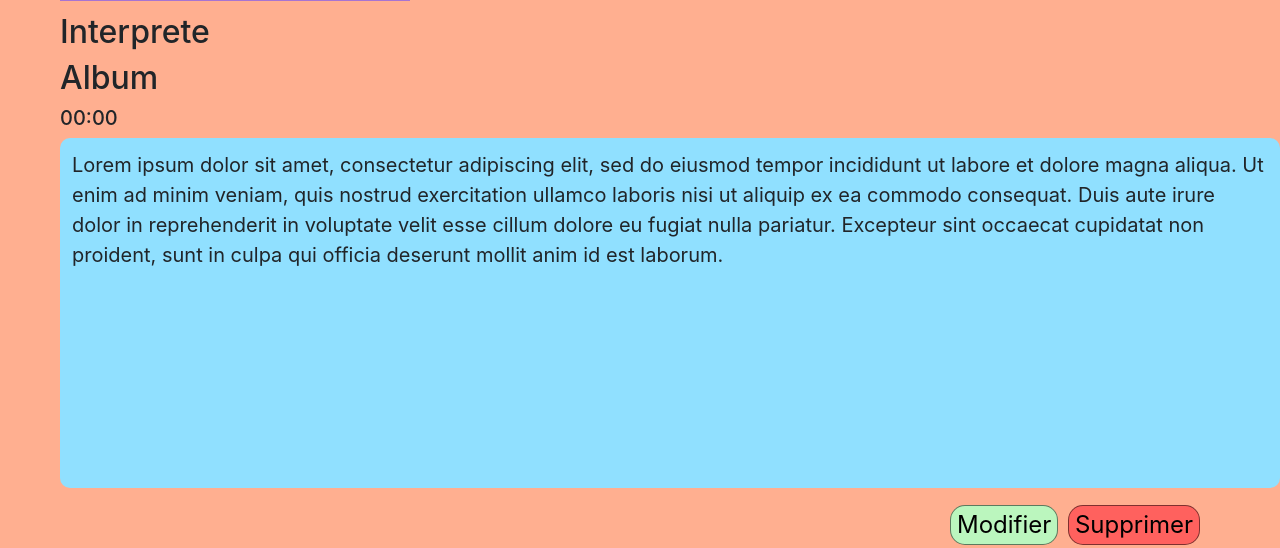
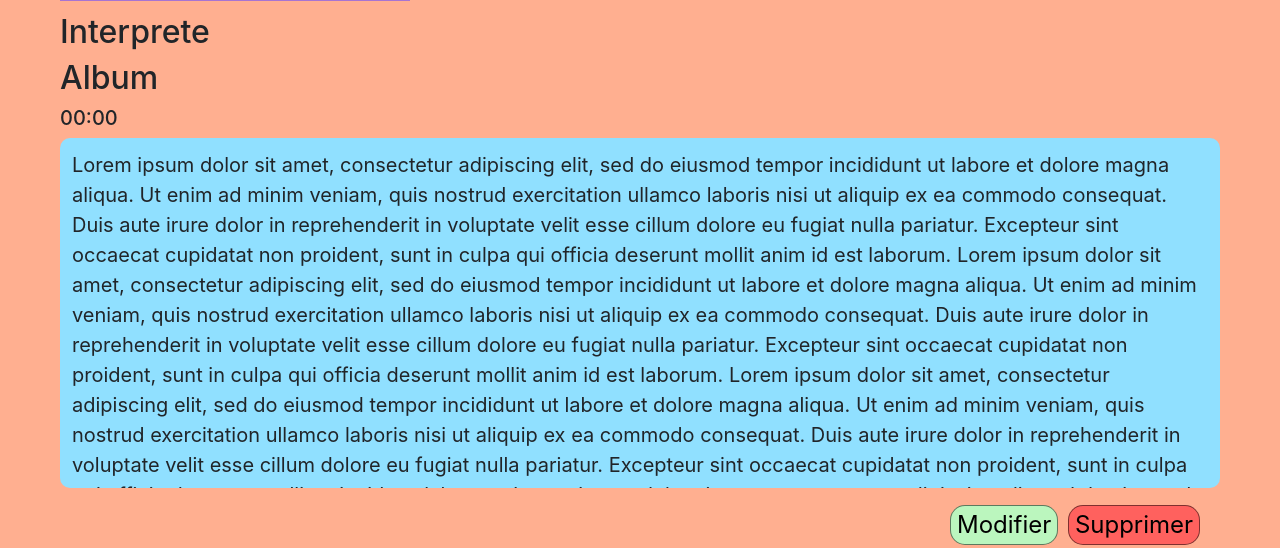
Before and after one commit to JLinchin/ProjetPHP, a PHP site: page /views/pageSingle.php in a window 1280 px wide. Shown: the part 541-1089 px from the top of the page. Run offline with PHP 8.4, Linux system fonts and the light colour scheme.

Commit message:
Page single

```diff
--- a/Project/css/pageSingle.css
+++ b/Project/css/pageSingle.css
@@ -7,6 +7,7 @@ body{
 .single {
     margin-left: 60px;
     margin-top: 40px;
+    margin-right: 60px;
 }
 .infoSingle {
     width: 144px;
--- a/Project/views/pageSingle.php
+++ b/Project/views/pageSingle.php
@@ -22,6 +22,31 @@
                         Ut enim ad minim veniam, quis nostrud exercitation ullamco laboris nisi ut aliquip ex ea commodo consequat.
                         Duis aute irure dolor in reprehenderit in voluptate velit esse cillum dolore eu fugiat nulla pariatur.
                         Excepteur sint occaecat cupidatat non proident, sunt in culpa qui officia deserunt mollit anim id est laborum.
+                        Lorem ipsum dolor sit amet, consectetur adipiscing elit, sed do eiusmod tempor incididunt ut labore et dolore magna aliqua.
+                        Ut enim ad minim veniam, quis nostrud exercitation ullamco laboris nisi ut aliquip ex ea commodo consequat.
+                        Duis aute irure dolor in reprehenderit in voluptate velit esse cillum dolore eu fugiat nulla pariatur.
+                        Excepteur sint occaecat cupidatat non proident, sunt in culpa qui officia deserunt mollit anim id est laborum.
+                        Lorem ipsum dolor sit amet, consectetur adipiscing elit, sed do eiusmod tempor incididunt ut labore et dolore magna aliqua.
+                        Ut enim ad minim veniam, quis nostrud exercitation ullamco laboris nisi ut aliquip ex ea commodo consequat.
+                        Duis aute irure dolor in reprehenderit in voluptate velit esse cillum dolore eu fugiat nulla pariatur.
+                        Excepteur sint occaecat cupidatat non proident, sunt in culpa qui officia deserunt mollit anim id est laborum.
+                        Lorem ipsum dolor sit amet, consectetur adipiscing elit, sed do eiusmod tempor incididunt ut labore et dolore magna aliqua.
+                        Ut enim ad minim veniam, quis nostrud exercitation ullamco laboris nisi ut aliquip ex ea commodo consequat.
+                        Duis aute irure dolor in reprehenderit in voluptate velit esse cillum dolore eu fugiat nulla pariatur.
+                        Excepteur sint occaecat cupidatat non proident, sunt in culpa qui officia deserunt mollit anim id est laborum.
+                        Lorem ipsum dolor sit amet, consectetur adipiscing elit, sed do eiusmod tempor incididunt ut labore et dolore magna aliqua.
+                        Ut enim ad minim veniam, quis nostrud exercitation ullamco laboris nisi ut aliquip ex ea commodo consequat.
+                        Duis aute irure dolor in reprehenderit in voluptate velit esse cillum dolore eu fugiat nulla pariatur.
+                        Excepteur sint occaecat cupidatat non proident, sunt in culpa qui officia deserunt mollit anim id est laborum.
+                        Lorem ipsum dolor sit amet, consectetur adipiscing elit, sed do eiusmod tempor incididunt ut labore et dolore magna aliqua.
+                        Ut enim ad minim veniam, quis nostrud exercitation ullamco laboris nisi ut aliquip ex ea commodo consequat.
+                        Duis aute irure dolor in reprehenderit in voluptate velit esse cillum dolore eu fugiat nulla pariatur.
+                        Excepteur sint occaecat cupidatat non proident, sunt in culpa qui officia deserunt mollit anim id est laborum.
+                        Lorem ipsum dolor sit amet, consectetur adipiscing elit, sed do eiusmod tempor incididunt ut labore et dolore magna aliqua.
+                        Ut enim ad minim veniam, quis nostrud exercitation ullamco laboris nisi ut aliquip ex ea commodo consequat.
+                        Duis aute irure dolor in reprehenderit in voluptate velit esse cillum dolore eu fugiat nulla pariatur.
+                        Excepteur sint occaecat cupidatat non proident, sunt in culpa qui officia deserunt mollit anim id est laborum.
+
                     </p>
             </div>
         </div>
```
